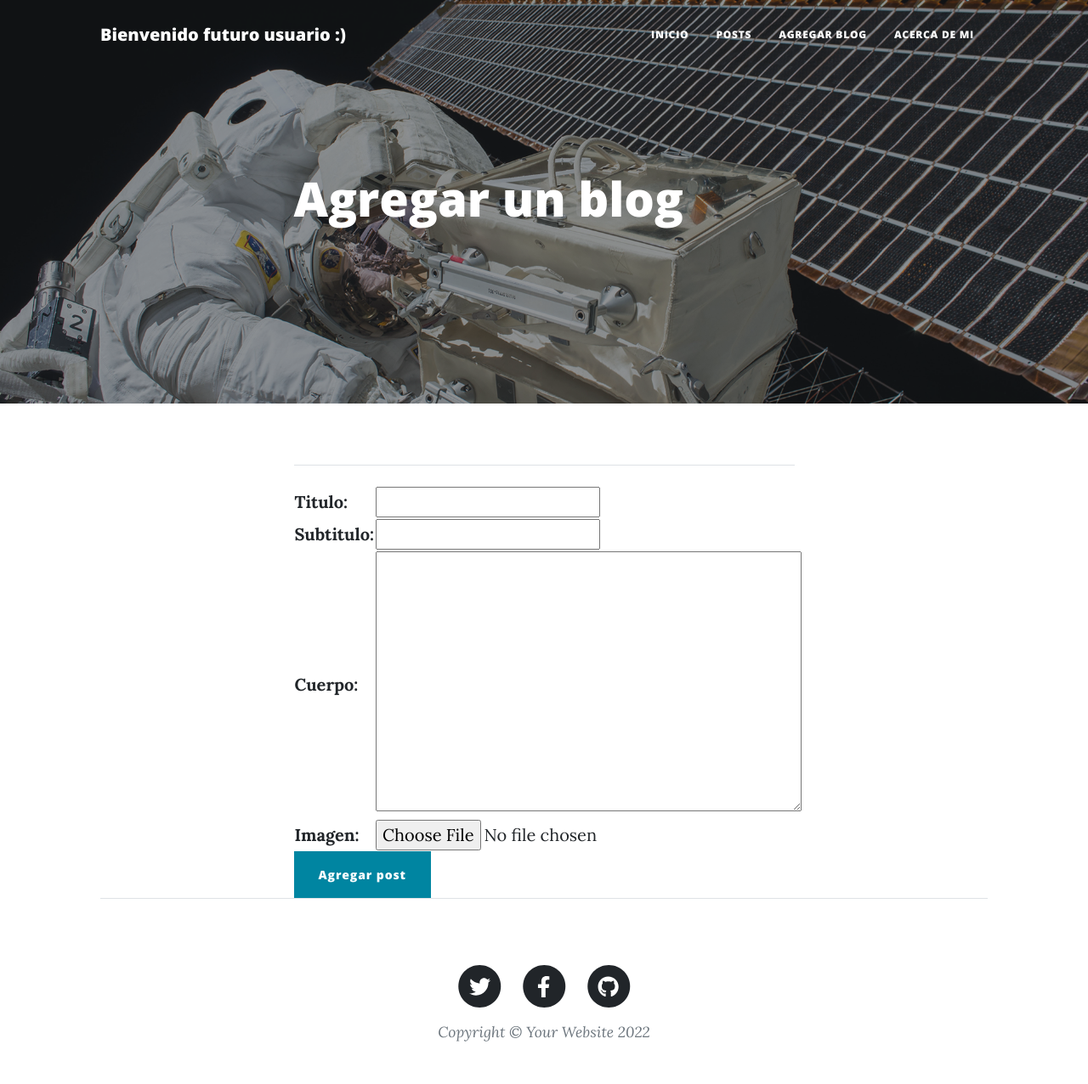
After one commit to DanielColoradoL/Blog_Final_Coder, a Django app: page /addpost in a window 1280 px wide. The commit adds this page. Shown: the whole page at 85% size. Run offline with Django 4.2, Linux system fonts and the light colour scheme; some libraries are stand-ins or nearby versions.

Commit message:
Commit con blog terminado, falta incorporar users

```diff
--- /dev/null
+++ b/blog/forms.py
@@ -0,0 +1,23 @@
+from django import forms
+from django.forms import ModelForm
+from ckeditor_uploader.fields import RichTextUploadingField
+from blog.models import *
+
+# from django.contrib.auth.forms import  UserCreationForm
+# from django.contrib.auth.models import User
+
+# class Form_Post(forms.Form):
+#     titulo = forms.CharField(max_length=255)
+#     subtitulo = forms.CharField(max_length=255)
+#     imagen = forms.ImageField(label="Imagen")
+#     cuerpo = RichTextUploadingField() # CKEditor Rich Text Field
+
+class Form_Post(ModelForm):
+    class Meta:
+        model = Post
+        fields = ['titulo', 'subtitulo', 'cuerpo', 'imagen']
+
+
+
+# null = True. Means there is no constraint of database for the field to be filled, so you can have an object with null value for the filled that has this option.
+# blank = True. Means there is no constraint of validation in django forms.
--- a/blog/models.py
+++ b/blog/models.py
@@ -1,13 +1,12 @@
 from django.db import models
 from ckeditor_uploader.fields import RichTextUploadingField
-
 # Create your models here.
 
 class Post(models.Model):
     titulo = models.CharField(max_length=255)
     subtitulo = models.CharField(max_length=255)
     cuerpo = RichTextUploadingField() # CKEditor Rich Text Field
-    imagen = models.ImageField(upload_to='media')
+    imagen = models.ImageField(upload_to='media', blank=True)
     autor = models.CharField(max_length=255)
     fecha = models.DateField()
 
--- /dev/null
+++ b/blog/templates/addpost.html
@@ -0,0 +1,38 @@
+{% extends "padre.html" %}
+{% load static %}
+
+{% block encabezado %}
+<!-- Page Header -->
+    <header class="masthead" style="background-image: url('../static/assets/img/post-bg.jpg')">
+        <div class="container position-relative px-4 px-lg-5">
+            <div class="row gx-4 gx-lg-5 justify-content-center">
+                <div class="col-md-10 col-lg-8 col-xl-7">
+                    <div class="post-heading">
+                        <h1 style="color: white">{{ mensaje_publicacion }}</h1>
+                    </div>
+                </div>
+            </div>
+        </div>
+    </header>
+{% endblock %}
+
+{% block contenido %}
+<!---->
+    <div class="container px-4 px-lg-5">
+        <div class="row gx-4 gx-lg-5 justify-content-center">
+            <div class="col-md-10 col-lg-8 col-xl-7">
+                <hr class="my-4" />
+                <div class="post-preview">
+                    <form action="{% url 'add_post'%}" method="post" enctype="multipart/form-data"> {% csrf_token %}
+                        <table>
+                            {{ form_post  }}
+                            {{ form_post.media }}
+                        </table>
+                        <div class="form-group">
+                            <input type="submit" class="btn btn-primary btn-block" value="Agregar post">
+                        </div>
+                    </form>
+                </div>
+        </div>
+    </div>
+{% endblock %}
--- a/blog/templates/padre.html
+++ b/blog/templates/padre.html
@@ -29,7 +29,7 @@
                     <ul class="navbar-nav ms-auto py-4 py-lg-0">
                         <li class="nav-item"><a class="nav-link px-lg-3 py-3 py-lg-4" href="{% url 'inicio' %}">Inicio</a></li>
                         <li class="nav-item"><a class="nav-link px-lg-3 py-3 py-lg-4" href="{% url 'all_posts' %}">Posts</a></li>
-                        <li class="nav-item"><a class="nav-link px-lg-3 py-3 py-lg-4" href="{% url 'inicio' %}">pendiente</a></li>
+                        <li class="nav-item"><a class="nav-link px-lg-3 py-3 py-lg-4" href="{% url 'add_post' %}">Agregar blog</a></li>
                         <li class="nav-item"><a class="nav-link px-lg-3 py-3 py-lg-4" href="{% url 'about_me' %}">Acerca de mi</a></li>
                     </ul>
                 </div>
--- a/blog/templates/post.html
+++ b/blog/templates/post.html
@@ -28,8 +28,10 @@
             <div class="row gx-4 gx-lg-5 justify-content-center">
                 <div class="col-md-10 col-lg-8 col-xl-7">
                     <p>{{ lectura_publicacion.cuerpo | safe }}</p>
+                    {% if lectura_publicacion.imagen %}
                     <img class="img-fluid" src= "{{ lectura_publicacion.imagen.url }}" alt="..." /></a>
-
+                    {% else %}
+                    {% endif %}
                 </div>
             </div>
         </div>
--- a/blog/urls.py
+++ b/blog/urls.py
@@ -6,4 +6,6 @@ urlpatterns = [
     path("post/<id>", post, name = "post"),
     path("about", about_me, name= "about_me"),
     path("allposts", all_posts, name= "all_posts"),
+    path("addpost", add_post, name= "add_post"),
+    path("editpost/<id>", edit_post, name= "edit_post"),
 ]
--- a/blog/views.py
+++ b/blog/views.py
@@ -1,5 +1,7 @@
 from django.shortcuts import render
 from blog.models import *
+from blog.forms import *
+from datetime import date
 
 
 def inicio(request):
@@ -43,3 +45,52 @@ def all_posts(request):
 
 def about_me(request):
     return render(request, "about.html")
+
+def add_post(request):
+    if request.method == "POST":
+        formulario = Form_Post(request.POST, request.FILES)
+        if formulario.is_valid():
+            datos = formulario.cleaned_data
+            nueva_publicacion = Post(titulo = datos["titulo"], subtitulo = datos["subtitulo"], cuerpo = datos["cuerpo"], imagen = datos["imagen"] , autor = "Usuario por definir", fecha = date.today())
+            nueva_publicacion.save()
+            return render(request, "utilidad.html", {"mensaje_utilidad": "El post ha sido agregado exitosamente!"})
+        else:
+            return render(request, "addpost.html", {"form_post" : Form_Post(), "mensaje_publicacion": "Intentelo Nuevamente, hubo un error"})
+    else:
+        return render(request, "addpost.html", {"form_post" : Form_Post(), "mensaje_publicacion": "Agregar un blog"})
+
+
+def edit_post(request, id):
+    blog_edit = Post.objects.get(id = id)
+    if request.method == "POST":
+        formulario = Form_Post(request.POST, request.FILES)
+        if formulario.is_valid():
+            datos = formulario.cleaned_data
+            # Este if, limpia la imagen cuando se usa el checkbox clear, deja la imagen anterior, si existe, si no no carga nada, y actualiza cuando hay una imagen nueva
+            info_imagen = datos["imagen"]
+            if str(type(info_imagen)) == "<class 'NoneType'>":      # Si el campo de imagen no tiene cambios, simplemente no actualiza el objeto de la db.
+                pass
+            elif str(info_imagen) == "False":                       # Si devuelve False (valor por defecto del checkbox con label clear), que guarde un None osea nada
+                blog_edit.imagen = None
+            else:                                                   # Si entra al else, es por que se le cargo una imagen.
+                blog_edit.imagen = datos["imagen"]
+
+            blog_edit.titulo = datos["titulo"]
+            blog_edit.subtitulo = datos["subtitulo"]
+            blog_edit.cuerpo = datos["cuerpo"]
+            blog_edit.save()
+
+            return render(request, "utilidad.html", {"mensaje_utilidad": "El post ha sido editado exitosamente!"})
+        else:
+            formulario_edit = Form_Post(initial={"titulo": blog_edit.titulo, "subtitulo": blog_edit.subtitulo, "cuerpo": blog_edit.cuerpo, "imagen": blog_edit.imagen})
+            return render(request, "editpost.html", {"form_post" : formulario_edit, "blog_edit": blog_edit, "mensaje_publicacion": "Intentelo Nuevamente, hubo un error"})
+    else:
+        formulario_edit = Form_Post(initial={"titulo": blog_edit.titulo, "subtitulo": blog_edit.subtitulo, "cuerpo": blog_edit.cuerpo, "imagen": blog_edit.imagen})
+        return render(request, "editpost.html", {"form_post": formulario_edit , "mensaje_publicacion": "Editar un blog", "blog_edit": blog_edit})
+
+
+# Este lo implementare cuando haya creado la lista de post segun usuarios.
+def delete_post(request, id):
+    blog_delete = Post.objects.get(id=id)
+    blog_delete.delete()
+    return render(request, "utilidad.html", {"mensaje_utilidad": "El post ha sido eliminado exitosamente!"})
--- a/proyecto_final/urls.py
+++ b/proyecto_final/urls.py
@@ -7,7 +7,6 @@ urlpatterns = [
     path('admin/', admin.site.urls),
     path('', include('blog.urls')),
     re_path(r'^ckeditor/', include('ckeditor_uploader.urls')), # The CKEditor path
-
 ]
 
 # Path of media files
```
Also changed, not shown: blog/templates/editpost.html (added, +38 -0 lines), blog/templates/utilidad.html (added, +17 -0 lines), blog/migrations/0004_alter_post_imagen.py (added), blog/migrations/0005_alter_post_imagen.py (added), blog/migrations/0006_alter_post_imagen.py (added), db.sqlite3, media/media/20220904_094530.jpg (added), media/media/20221119_133716.jpg (added), media/media/20221121_164120.jpg (added), 1 other file.
